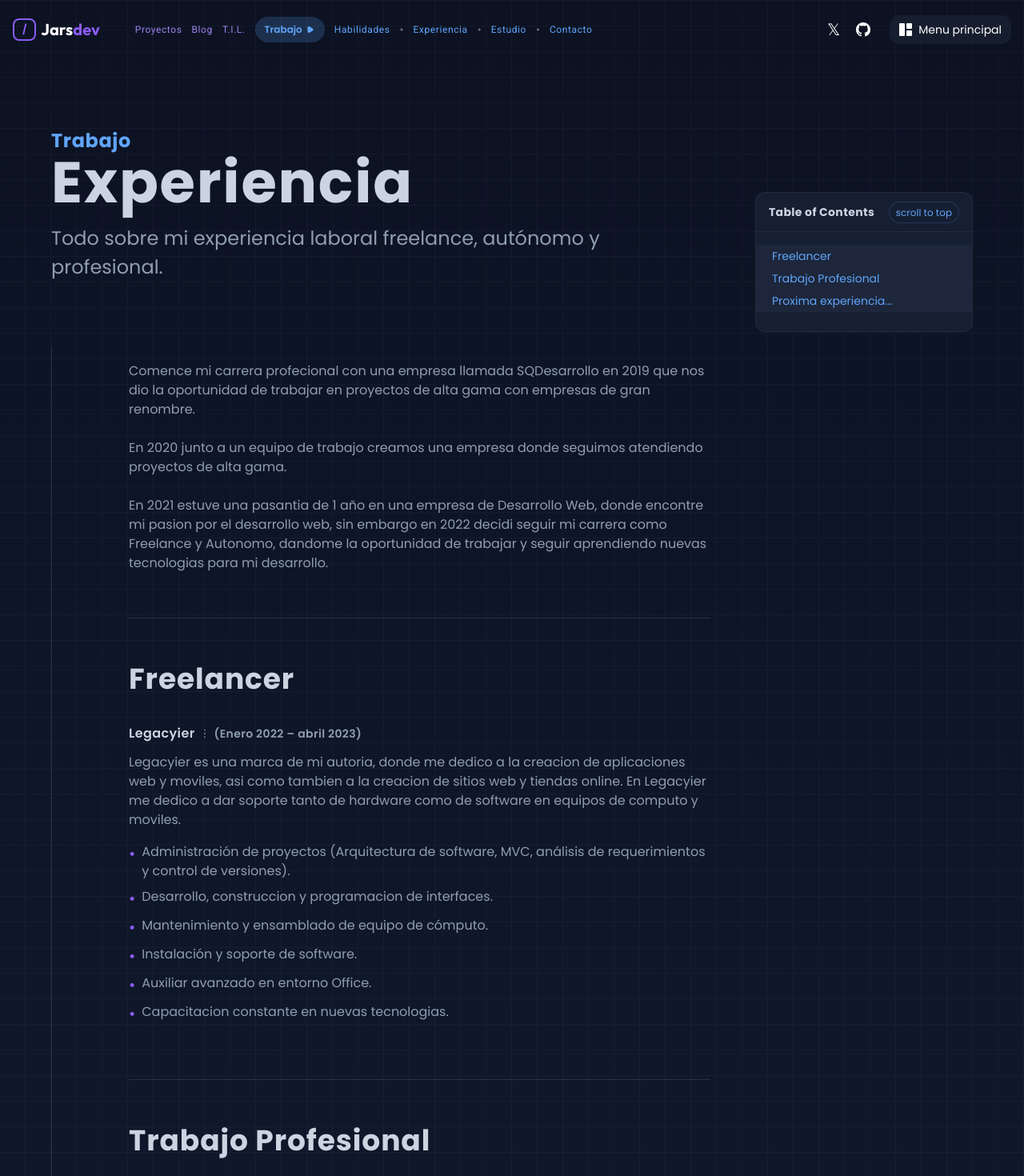
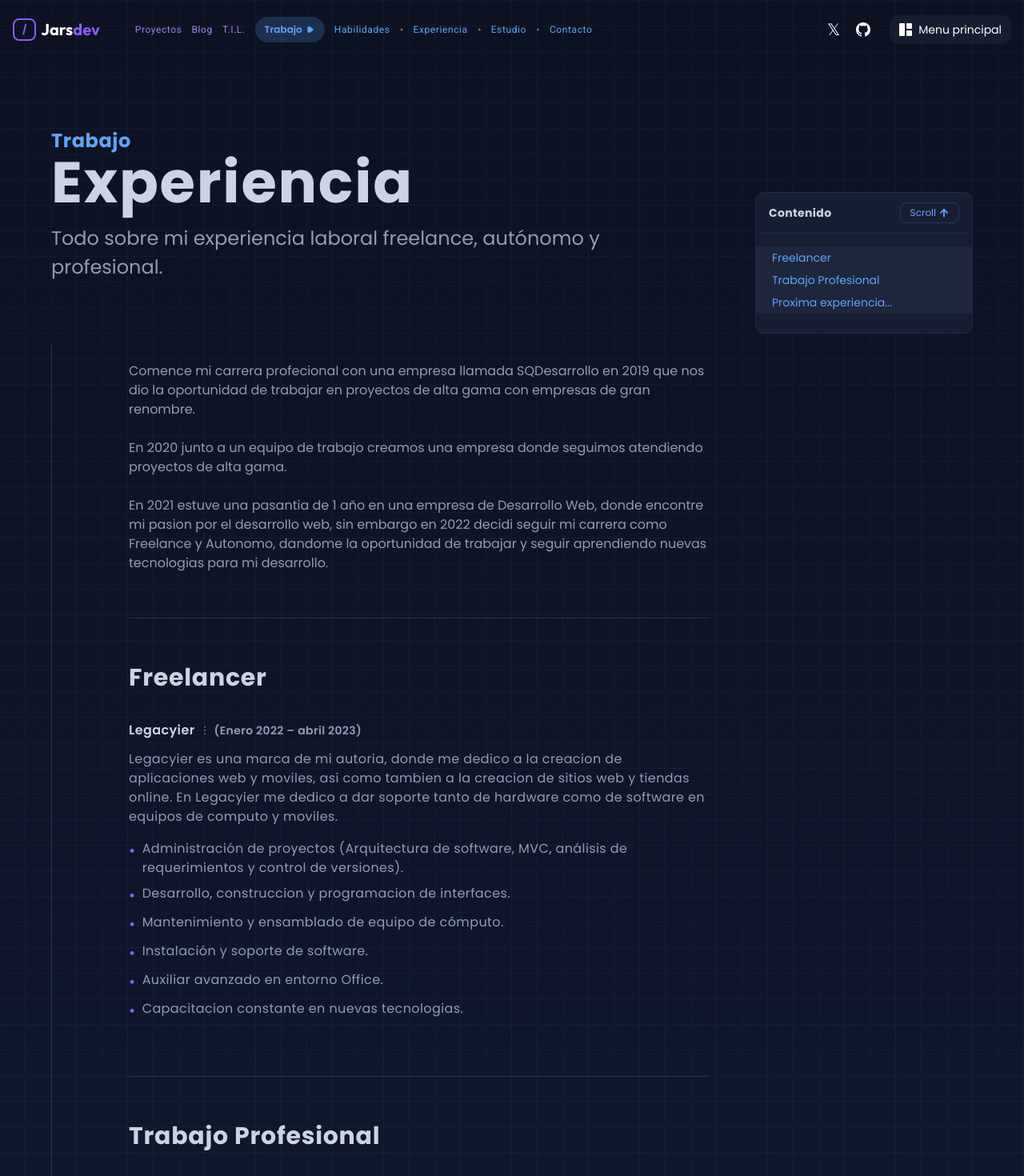
Before and after one commit to ImJars/Development-full-coding, a React (Vite) app: page /experience in a window 1280 px wide. Shown: the top 1470 px of the page at 80% size. Built offline with nearby package versions, Linux system fonts and the light colour scheme.

Commit message:
Update experience

```diff
--- a/src/components/experience/content.jsx
+++ b/src/components/experience/content.jsx
@@ -11,9 +11,9 @@ function Content({
 }) {
   return (
     <>
-      <div className={`${extraClass}`}>
+      <div className={`${extraClass} mx-4 xl:mx-0`}>
         <div className="flex flex-col">
-          <h1 className="text-4xl font-bold text-text-white-gray tracking-wide mb-8">
+          <h1 className="text-2xl sm:text-3xl font-bold text-text-white-gray tracking-wide mb-8">
             {title}
           </h1>
           <section className="my-1">
@@ -27,11 +27,11 @@ function Content({
               </h3>
             </div>
             <div>
-              <h3 className="text-text-general text-bas mb-4">
+              <h3 className="text-text-general tracking-wide text-sm sm:text-base mb-4">
                 {description__text}
               </h3>
             </div>
-            <div className="text-text-general text-base">{description}</div>
+            <div className="text-text-general tracking-wide text-sm sm:text-base">{description}</div>
           </section>
         </div>
       </div>
--- a/src/components/experience/index.jsx
+++ b/src/components/experience/index.jsx
@@ -1,5 +1,6 @@
 import React from "react";
 import { motion } from "framer-motion";
+import { FaArrowUp } from "react-icons/fa";
 
 function Index({
   subtitle_1,
@@ -22,7 +23,7 @@ function Index({
           >
             <div className="py-3 px-4 border-b border-text-general border-opacity-10 flex justify-between items-center">
               <h1 className="text-text-white-gray text-xs xl:text-sm font-bold tracking-wide">
-                Table of Contents
+                Contenido
               </h1>
               <motion.div
                 className="opacity-0 transform translate-x-10"
@@ -30,9 +31,10 @@ function Index({
               >
                 <a
                   href="#experience"
-                  className="text-xs text-text-blue border border-text-blue border-opacity-20 px-2 py-1 rounded-full"
+                  className="text-xs text-text-blue border border-text-blue border-opacity-20 px-3 py-1 rounded-lg flex items-center space-x-1"
                 >
-                  scroll to top
+                    <span>Scroll</span>
+                    <FaArrowUp className="text-xs" />
                 </a>
               </motion.div>
             </div>
--- a/src/experience.jsx
+++ b/src/experience.jsx
@@ -143,7 +143,7 @@ function Experience() {
         <section id="experience" className="w-full h-full text-white">
           <ExperienceSection className="pb-10 sm:pb-20 pt-40">
             <div className="content-wrapped block mx-auto">
-              <TitleSection className="mx-5 sm:mx-0">
+              <TitleSection className="mx-4 xl:mx-0">
                 <motion.h1
                   className="Subtitle-Text opacity-0 transform -translate-x-10 text-text-blue text-2xl tracking-wide font-bold"
                   variants={fadeInAnimationVariants}
@@ -183,10 +183,10 @@ function Experience() {
           </ExperienceSection>
           <ExperienceSection>
             <div className="content-wrapped mx-auto flex space-x-14">
-              <div className="border-l pl-5 sm:pl-24 border-text-general border-opacity-20 pb-20">
+              <div className="border-l sm:pl-24 border-text-general border-opacity-20 pb-20">
                 <div
                   className="border-b pb-14 border-text-general border-opacity-20
-                                            text-text-general text-base space-y-6"
+                                            text-text-general text-sm sm:text-base space-y-6 mx-4 xl:mx-0"
                 >
                   <p className="mt-5">
                     Comence mi carrera profecional con una empresa llamada
```
